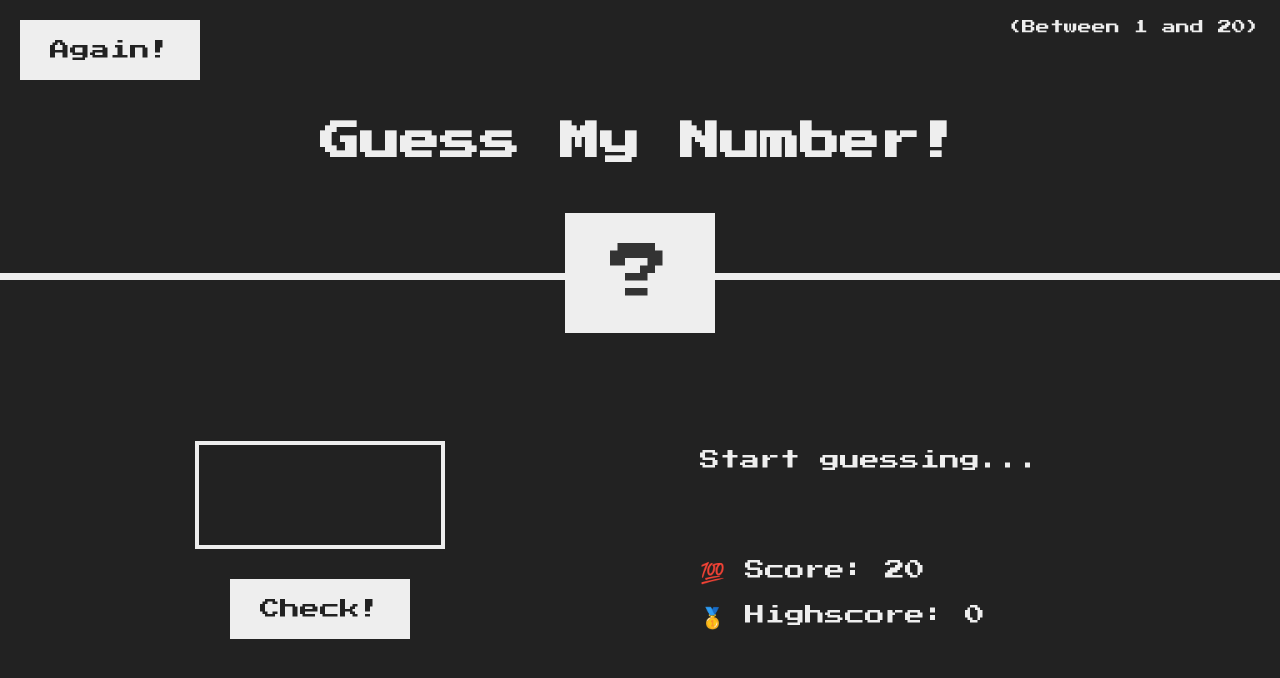
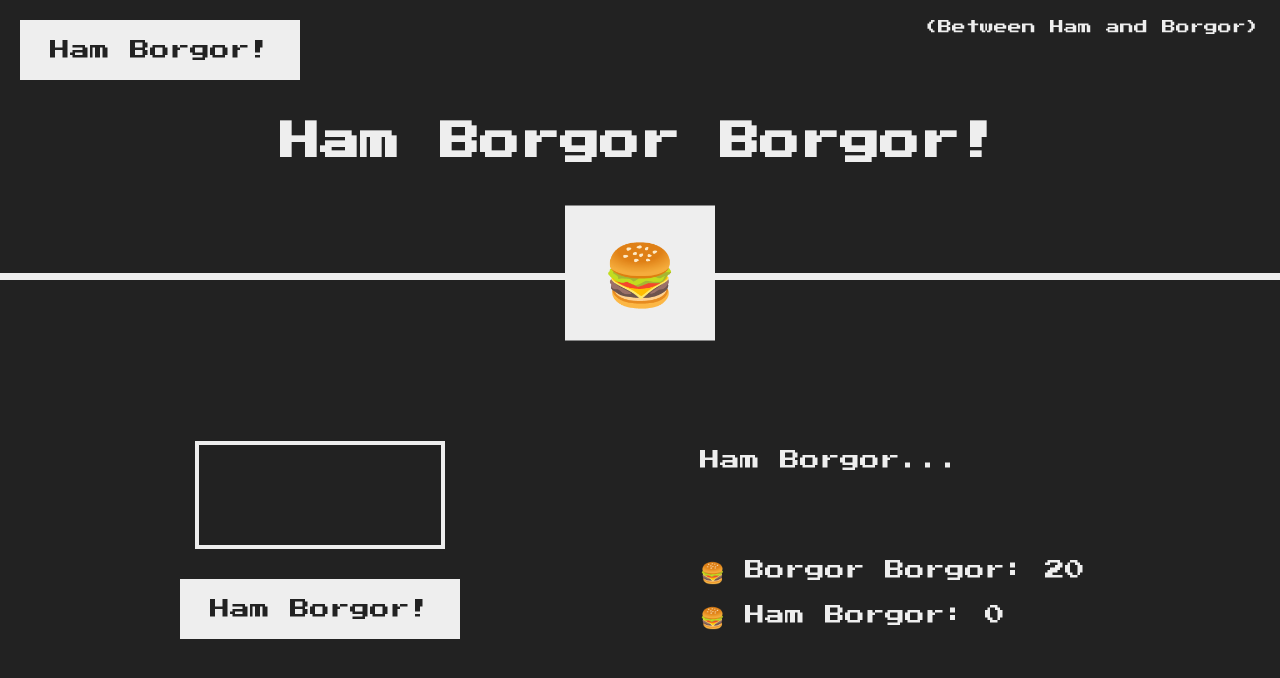
Before and after one commit to toastercrusade/HelloJonas, a Flask app: page / in a window 1280 px wide. Shown: the top 678 px of the page. Run offline with Flask 2, Linux system fonts and the light colour scheme.

Commit message:
Made the game work and made the score persistent (ham borgor)

```diff
--- a/app.py
+++ b/app.py
@@ -1,12 +1,26 @@
 
 import os  # connects the OS library so we can lookup our own IP address
-from flask import Flask, render_template   # this connects our framework of tools we'll need
+from flask import Flask, render_template, request, jsonify   # this connects our framework of tools we'll need
 
 app = Flask(__name__)  # here we create our app in memory. It's maybe the most important line of code
 
+global current_hs
+current_hs = 0
+
 @app.route('/') # if anyone tries to go to the  homepage, their request will be routed to the method below
 def index():
-    return render_template('index.html')
+    global current_hs
+    return render_template('index.html', highscore=current_hs)
+
+## NEW STUFF
+@app.route('/update/score', methods=['POST'])
+def update_score():
+    global current_hs
+    try:
+        current_hs = int(request.form['score'])
+        return jsonify({'success' : 'Highscore now updated'})
+    except:
+        return jsonify({'error' : 'Highscore not updated'})
 
 if __name__ == '__main__':
     host = os.getenv('IP', '127.0.0.1')
--- /dev/null
+++ b/static/js/custom.js
@@ -0,0 +1,18 @@
+$('body').on('DOMSubtreeModified', '.highscore', function(event) {
+    $.ajax({
+        data : {
+            score : $('.highscore').text()
+        },
+        type : 'POST',
+        url : '/update/score'
+    })
+    .done(function(data) {
+        if (data.error) {
+            console.log("ERROR RETURNED");
+
+        }else {
+            // change border color of card
+            console.log("SUCCESS");
+        }
+    });
+});
--- a/static/js/scripts.js
+++ b/static/js/scripts.js
@@ -11,7 +11,7 @@ console.log(document.querySelector('.guess').value);
 
 let secretNumber = Math.trunc(Math.random() * 20) + 1;
 let score = 20;
-let highscore = 0;
+let highscore = parseInt(document.querySelector('.highscore').textContent);
 
 const displayMessage = function (message) {
   document.querySelector('.message').textContent = message;
--- a/templates/index.html
+++ b/templates/index.html
@@ -5,28 +5,30 @@
     <meta name="viewport" content="width=device-width, initial-scale=1.0" />
     <meta http-equiv="X-UA-Compatible" content="ie=edge" />
     <link rel="stylesheet" href="{{ url_for('static', filename='css/styles.css') }}" />
-    <title>Guess My Number!</title>
+    <title>Borgor Ham Borgor!</title>
   </head>
   <body>
     <header>
-      <h1>Guess My Number!</h1>
-      <p class="between">(Between 1 and 20)</p>
-      <button class="btn again">Again!</button>
-      <div class="number">?</div>
+      <h1>Ham Borgor Borgor!</h1>
+      <p class="between">(Between Ham and Borgor)</p>
+      <button class="btn again">Ham Borgor!</button>
+      <div class="number">🍔</div>
     </header>
     <main>
       <section class="left">
         <input type="number" class="guess" />
-        <button class="btn check">Check!</button>
+        <button class="btn check">Ham Borgor!</button>
       </section>
       <section class="right">
-        <p class="message">Start guessing...</p>
-        <p class="label-score">💯 Score: <span class="score">20</span></p>
+        <p class="message">Ham Borgor...</p>
+        <p class="label-score">🍔 Borgor Borgor: <span class="score">20</span></p>
         <p class="label-highscore">
-          🥇 Highscore: <span class="highscore">0</span>
+          🍔 Ham Borgor: <span class="highscore">{{ highscore }}</span>
         </p>
       </section>
     </main>
     <script src="{{ url_for('static', filename='js/scripts.js') }}"></script>
+    <script src="https://code.jquery.com/jquery-3.6.0.min.js" integrity="sha256-/xUj+3OJU5yExlq6GSYGSHk7tPXikynS7ogEvDej/m4=" crossorigin="anonymous"></script>
+    <script src="{{ url_for('static', filename='js/custom.js') }}"></script>
   </body>
 </html>
```
